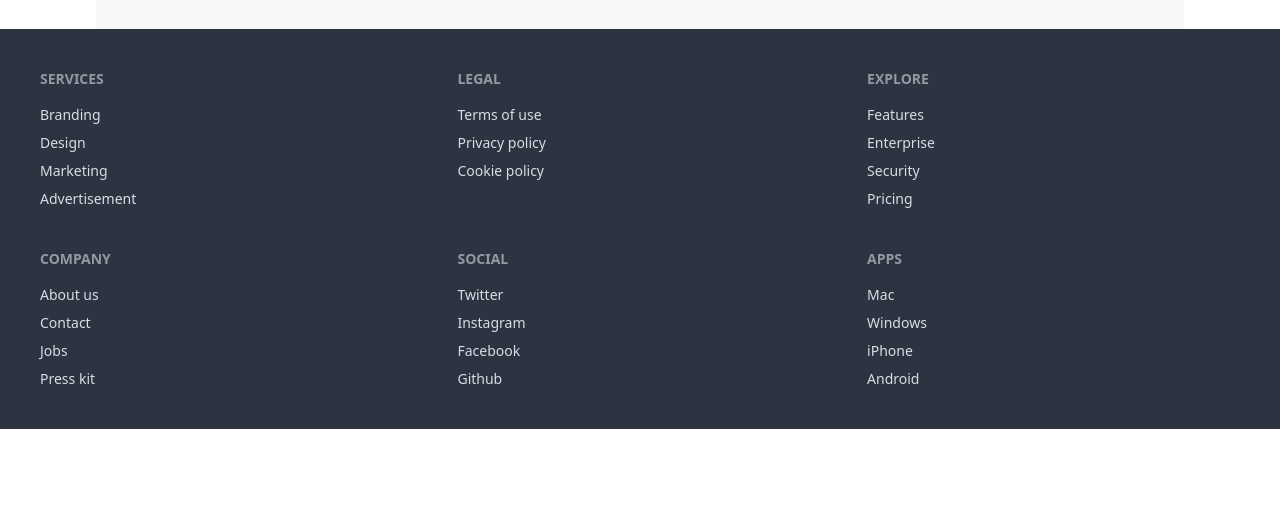
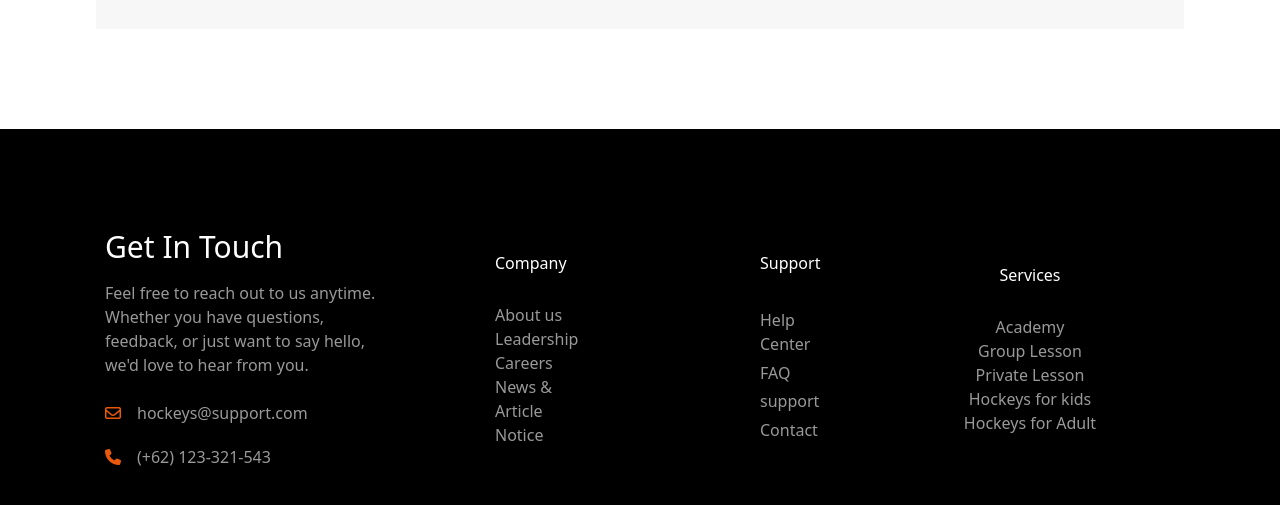
Before and after one commit to hasanali190120/hockeys-assignment3, a plain HTML site: page index.html in a window 1280 px wide. Shown: the part 5469-5974 px from the top of the page. Before the commit the page ends 5898 px from the top, so only its background shows below. Drawn offline with nearby package versions, Linux system fonts and the light colour scheme.

Commit message:
over all file added

```diff
--- a/index.html
+++ b/index.html
@@ -477,7 +477,7 @@
           </div>
           <div>
             <h4 class="font-semibold text-xl">Your Email</h4>
-            <input class="bg-[#13131808] py-5 pl-5 pr-[150px] rounded-[12px] mt-4" type="text" placeholder="Enter your email">
+            <input class="bg-[#13131808]  py-5 border border-none pl-5 pr-[150px] rounded-[12px] mt-4" type="text" placeholder="Enter your email">
           </div>
 
          </div>
@@ -495,7 +495,7 @@
          </div>
          <div class="mt-6">
           <h4 class="font-semibold text-xl">Message</h4>
-          <input class="bg-[#13131808] pl-5 lg:pr-[505px] pt-5 lg:pb-[327px] pr-[167px] pb-[157px]  rounded-[12px] mt-4" type="text" placeholder="Write your message">
+          <input class="bg-[#13131808] pl-5 pt-5 lg:pb-[327px] pb-[157px] rounded-[12px] mt-4 w-full" type="text" placeholder="Write your message">
          </div>
          <button class="bg-red-500 text-white px-5 py-4 rounded-lg  w-full mt-[47px]">Send Message</button>
 
@@ -515,50 +515,51 @@
 
 
   </main>
-  <footer>
-    <footer class="footer grid-rows-2 p-10 bg-neutral text-neutral-content">
-      <nav>
-        <header class="footer-title">Services</header>
-        <a class="link link-hover">Branding</a>
-        <a class="link link-hover">Design</a>
-        <a class="link link-hover">Marketing</a>
-        <a class="link link-hover">Advertisement</a>
-      </nav>
-      <nav>
-        <header class="footer-title">Company</header>
-        <a class="link link-hover">About us</a>
-        <a class="link link-hover">Contact</a>
-        <a class="link link-hover">Jobs</a>
-        <a class="link link-hover">Press kit</a>
-      </nav>
-      <nav>
-        <header class="footer-title">Legal</header>
-        <a class="link link-hover">Terms of use</a>
-        <a class="link link-hover">Privacy policy</a>
-        <a class="link link-hover">Cookie policy</a>
-      </nav>
-      <nav>
-        <header class="footer-title">Social</header>
-        <a class="link link-hover">Twitter</a>
-        <a class="link link-hover">Instagram</a>
-        <a class="link link-hover">Facebook</a>
-        <a class="link link-hover">Github</a>
-      </nav>
-      <nav>
-        <header class="footer-title">Explore</header>
-        <a class="link link-hover">Features</a>
-        <a class="link link-hover">Enterprise</a>
-        <a class="link link-hover">Security</a>
-        <a class="link link-hover">Pricing</a>
-      </nav>
-      <nav>
-        <header class="footer-title">Apps</header>
-        <a class="link link-hover">Mac</a>
-        <a class="link link-hover">Windows</a>
-        <a class="link link-hover">iPhone</a>
-        <a class="link link-hover">Android</a>
-      </nav>
-    </footer>
+  <footer class="bg-black mx-auto">
+    <div class="grid grid-cols-1 md:grid-cols-3 place-items-center gap-[100px] px-[40px] py-[40px]  lg:py-[100px] lg:px-[105px] mt-[100px] ">
+       <div class="">
+          <header class="text-3xl text-white">Get In Touch</header>
+          <p class="text-[#FFFFFF99] mt-4">Feel free to reach out to us anytime.<br> Whether you have questions, feedback, or just want to say hello,<br> we'd love to hear from you.</p>
+          <div class="flex gap-4 mt-6">
+          <a class="text-orange-600"><i class="fa-regular fa-envelope"></i></a>
+          <p class="text-[#FFFFFF99]">hockeys@support.com</p>
+          </div>
+          <div class="flex gap-4 mt-5">
+          <a class="text-orange-600"><i class="fa-solid fa-phone"></i></a>
+          <p class="text-[#FFFFFF99]">(+62) 123-321-543</p>
+          </div>
+       </div>
+
+       <!-- 2nd section -->
+       <div class="grid gap-20 md:gap-60 grid-cols-2 ">
+       <div class="grid">
+        <h3 class=" text-white">Company</h3>
+        <a class="link link-hover mt-7 text-[#FFFFFF99]">About us</a>
+        <a class="link link-hover text-[#FFFFFF99]">Leadership</a>
+        <a class="link link-hover text-[#FFFFFF99]">Careers</a>
+        <a class="link link-hover text-[#FFFFFF99]">News & Article</a>
+        <a class="link link-hover text-[#FFFFFF99]">Notice</a>
+       </div>
+       <!-- 3rd -->
+       <div class="grid"> <header class=" text-white">Support</header>
+        <a class="link link-hover mt-7 text-[#FFFFFF99]">Help Center</a>
+        <a class="link link-hover text-[#FFFFFF99]">FAQ</a>
+        <a class="link link-hover text-[#FFFFFF99]"> support</a>
+        <a class="link link-hover text-[#FFFFFF99]">Contact</a>
+      </div>
+    </div>
+      <!-- 4th -->
+      <div class="grid">
+        <header class="text-center text-white">Services</header>
+        <a class="text-center link link-hover mt-7 text-[#FFFFFF99]">Academy</a>
+        <a class="text-center link link-hover text-[#FFFFFF99]">Group Lesson</a>
+        <a class="text-center link link-hover text-[#FFFFFF99]">Private Lesson</a>
+        <a class="text-center link link-hover text-[#FFFFFF99]">Hockeys for kids</a>
+        <a class="text-center link link-hover text-[#FFFFFF99]">Hockeys for Adult</a>
+      </div>
+
+    </div>
+
 
   </footer>
 </body>
```
